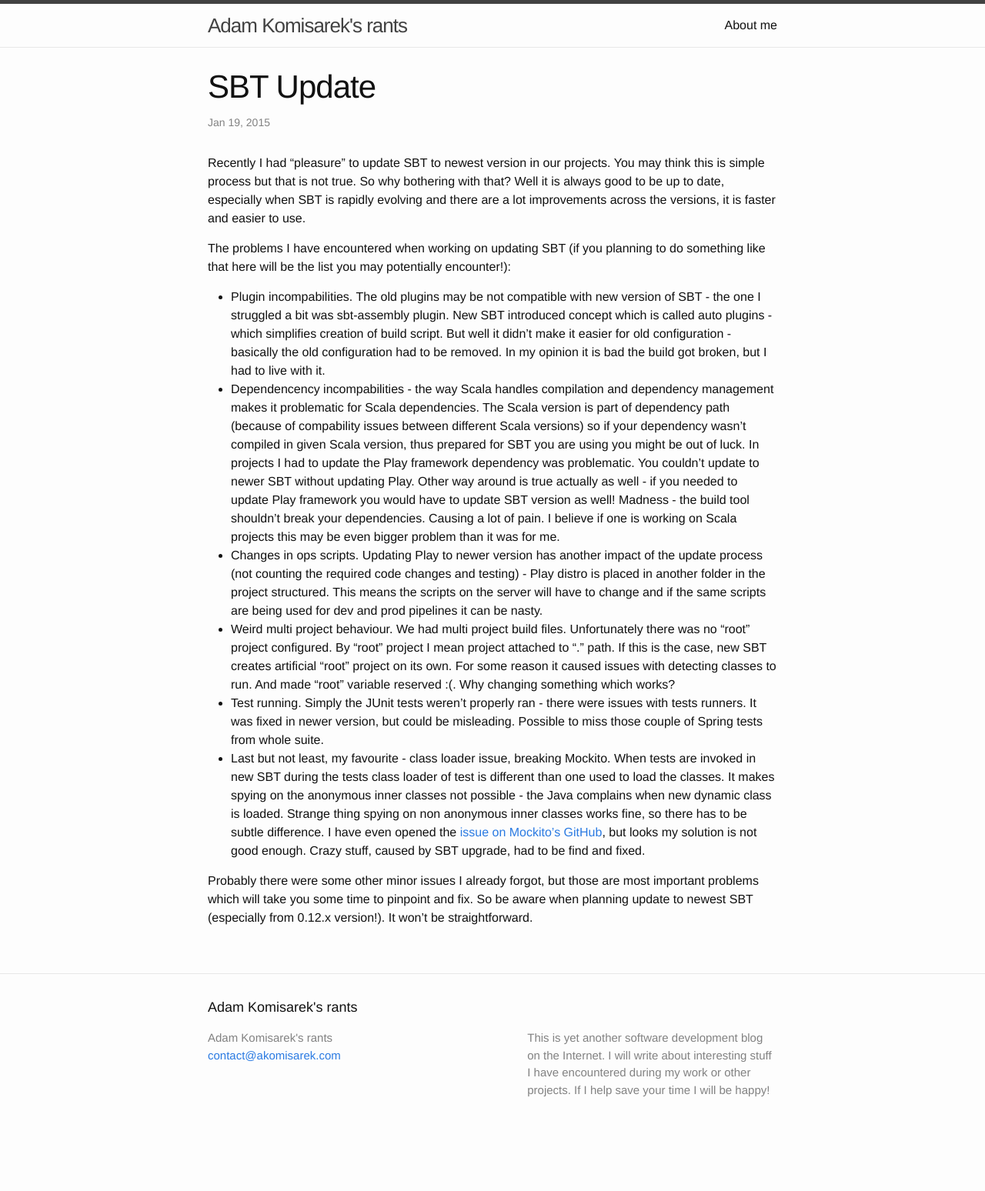
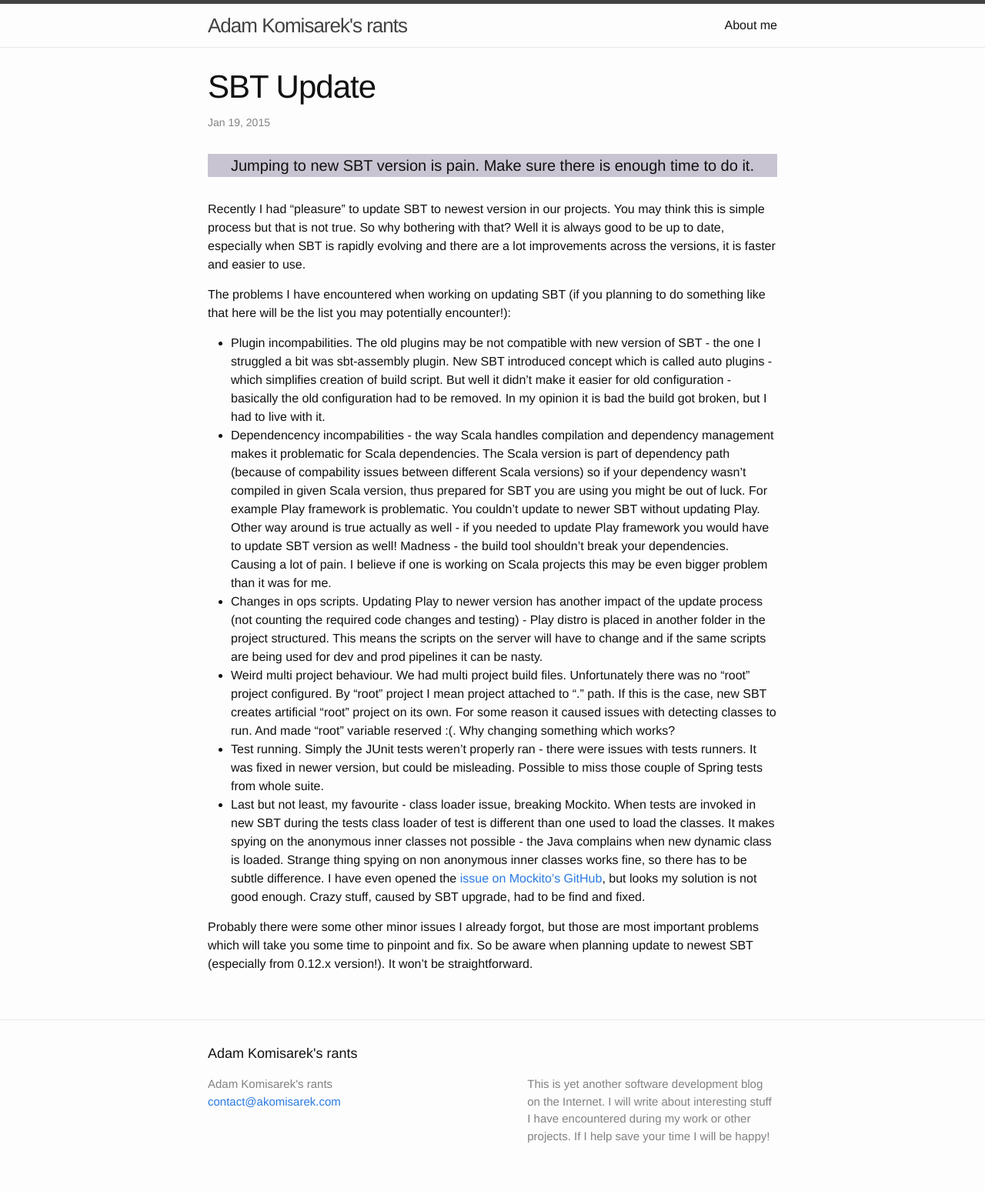
Before and after one commit to akomisarek/akomisarek.github.io, a Jekyll site: the page built from _posts/2015-01-19-sbt-update.markdown, in a window 1280 px wide. Shown: the whole page at 77% size. Built offline with Jekyll 4.4.1, drawn with Linux system fonts in a browser that asks for light colours; before the commit the page ends 1488 px from its top, so only the background shows below that.

Commit message:
Summary box in layout and posts.

```diff
--- a/_layouts/post.html
+++ b/_layouts/post.html
@@ -8,6 +8,9 @@ layout: default
     <p class="post-meta">{{ page.date | date: "%b %-d, %Y" }}{% if page.author %} • {{ page.author }}{% endif %}{% if page.meta %} • {{ page.meta }}{% endif %}</p>
   </header>
 
+  <section class="tldr-section">
+    {{ page.tldr }}
+  </section>
   <article class="post-content">
     {{ content }}
   </article>
--- a/_posts/2015-01-18-hello-world.markdown
+++ b/_posts/2015-01-18-hello-world.markdown
@@ -3,8 +3,9 @@ layout: post
 title:  "Hello Jekyll!"
 date:   2015-01-18 20:05:26
 categories:
+tldr: My first post! Jekyll + GitHub Pages is nice combo for blogging.
 ---
-Hello World! Or rather I should said Jekyll - this blog is Jekyll driven. If you don't know it and thinking about writing blog go to [Jekyll Homepage][jekyll]. In my opinion it is great, simple tool to create and host static pages.
+Hello World! Or rather I should said Jekyll - this blog is Jekyll driven. If you don't know it and thinking about writing blog go to [Jekyll Homepage][jekyll]. In my opinion it is great, simple tool to create and host static pages. Hosting is easy on GitHub Pages!
 
 I plan to write about various software development topics like short notes about interesting technologies, tips & tricks, maybe some quick reviews about books, tutorials or courses. I don't like too much text (we do not have time to read wall of letters!), so my posts will be rather short. If they are too short / not cleared let me know! We will improve it together.
 
--- a/_posts/2015-01-19-sbt-or-not-to-sbt.markdown
+++ b/_posts/2015-01-19-sbt-or-not-to-sbt.markdown
@@ -3,13 +3,13 @@ layout: post
 title:  "To SBT or not to SBT"
 date:   2015-01-19 18:15:26
 categories: build-tools update
-draft: true
+tldr: SBT is nice build tool alternative. Google it!
 ---
 In my current project at work we use SBT as our build tool for Java projects.
 
 I think it is nice tool to know, it is quite specific so maybe there is chance you will like it. It is not world changing, but can be really usefull at times.
 
-For me it is pretty good - at my previous big project I used ANT (with no dependency management!) and it was so annoying at times! For some convention is required, but it is pretty nice and clean - the build file is in fact Scala class (if you shiver when you hear Scala it won't be for you!) and it is quite powerful. If you are interested go [read about it](http://www.scala-sbt.org). We need couple types of build processes and there are no issues with most of them in SBT. Their are handled out-of-the-box (like publishing artifacts) or can be easily added by plugins (like creating fat JARs). So if you don't need anything fancy for your build process, SBT is great. Probably it can handle some fancyness as well- I bet someone wrote the plugin you might need! It is good intro to Scala as well - SBT is de facto standard build tool in Scala world - sbt console launches REPL with your project classpath which is pretty handy.
+For me it is pretty good - at my previous big project I used ANT (with no dependency management!) and it was so annoying at times! For some convention is required, but it is pretty nice and clean - the build file is in fact Scala class (if you shiver when you hear Scala it won't be for you!) and it is quite powerful. If you are interested go [read about it](http://www.scala-sbt.org). We need couple types of build processes and there are no issues with most of them in SBT. They are handled out-of-the-box (like publishing artifacts) or can be easily added by plugins (like creating fat JARs). So if you don't need anything fancy for your build process, SBT is great. Probably it can handle some fancyness as well- I bet someone wrote the plugin you might need! It is good intro to Scala as well - SBT is de facto standard build tool in Scala world - <i>sbt console</i> launches REPL with your project classpath which is pretty handy.
 
 The pretty nice feature is incremental recompilation and monitoring the changes in the classes - i.e. you can start process which will invoke tests as soon as something is edited.
 
--- a/_posts/2015-01-19-sbt-update.markdown
+++ b/_posts/2015-01-19-sbt-update.markdown
@@ -3,14 +3,14 @@ layout: post
 title:  "SBT Update"
 date:   2015-01-19 20:15:26
 categories: build-tools update
-draft: true
+tldr: Jumping to new SBT version is pain. Make sure there is enough time to do it.
 ---
 Recently I had "pleasure" to update SBT to newest version in our projects. You may think this is simple process but that is not true. So why bothering with that? Well it is always good to be up to date, especially when SBT is rapidly evolving and there are a lot improvements across the versions, it is faster and easier to use.
 
 The problems I have encountered when working on updating SBT (if you planning to do something like that here will be the list you may potentially encounter!):
 
 * Plugin incompabilities. The old plugins may be not compatible with new version of SBT - the one I struggled a bit was sbt-assembly plugin. New SBT introduced concept which is called auto plugins - which simplifies creation of build script. But well it didn't make it easier for old configuration - basically the old configuration had to be removed. In my opinion it is bad the build got broken, but I had to live with it.
-* Dependencency incompabilities - the way Scala handles compilation and dependency management makes it problematic for Scala dependencies. The Scala version is part of dependency path (because of compability issues between different Scala versions) so if your dependency wasn't compiled in given Scala version, thus prepared for SBT you are using you might be out of luck. In projects I had to update the Play framework dependency was problematic. You couldn't update to newer SBT without updating Play. Other way around is true actually as well - if you needed to update Play framework you would have to update SBT version as well! Madness - the build tool shouldn't break your dependencies. Causing a lot of pain. I believe if one is working on Scala projects this may be even bigger problem than it was for me.
+* Dependencency incompabilities - the way Scala handles compilation and dependency management makes it problematic for Scala dependencies. The Scala version is part of dependency path (because of compability issues between different Scala versions) so if your dependency wasn't compiled in given Scala version, thus prepared for SBT you are using you might be out of luck. For example Play framework is problematic. You couldn't update to newer SBT without updating Play. Other way around is true actually as well - if you needed to update Play framework you would have to update SBT version as well! Madness - the build tool shouldn't break your dependencies. Causing a lot of pain. I believe if one is working on Scala projects this may be even bigger problem than it was for me.
 * Changes in ops scripts. Updating Play to newer version has another impact of the update process (not counting the required code changes and testing) - Play distro is placed in another folder in the project structured. This means the scripts on the server will have to change and if the same scripts are being used for dev and prod pipelines it can be nasty.
 * Weird multi project behaviour. We had multi project build files. Unfortunately there was no "root" project configured. By "root" project I mean project attached to "." path. If this is the case, new SBT creates artificial "root" project on its own. For some reason it caused issues with detecting classes to run. And made "root" variable reserved :(. Why changing something which works?
 * Test running. Simply the JUnit tests weren't properly ran - there were issues with tests runners. It was fixed in newer version, but could be misleading. Possible to miss those couple of Spring tests from whole suite.
--- a/_sass/_layout.scss
+++ b/_sass/_layout.scss
@@ -193,6 +193,14 @@
 /**
  * Posts
  */
+.tldr-section {
+    width: 100%;
+    background-color:rgb(201, 196, 209);
+    font-size: 20px;
+text-align: center;
+margin-bottom: $spacing-unit;
+
+}
 .post-header {
     margin-bottom: $spacing-unit;
 }
```
